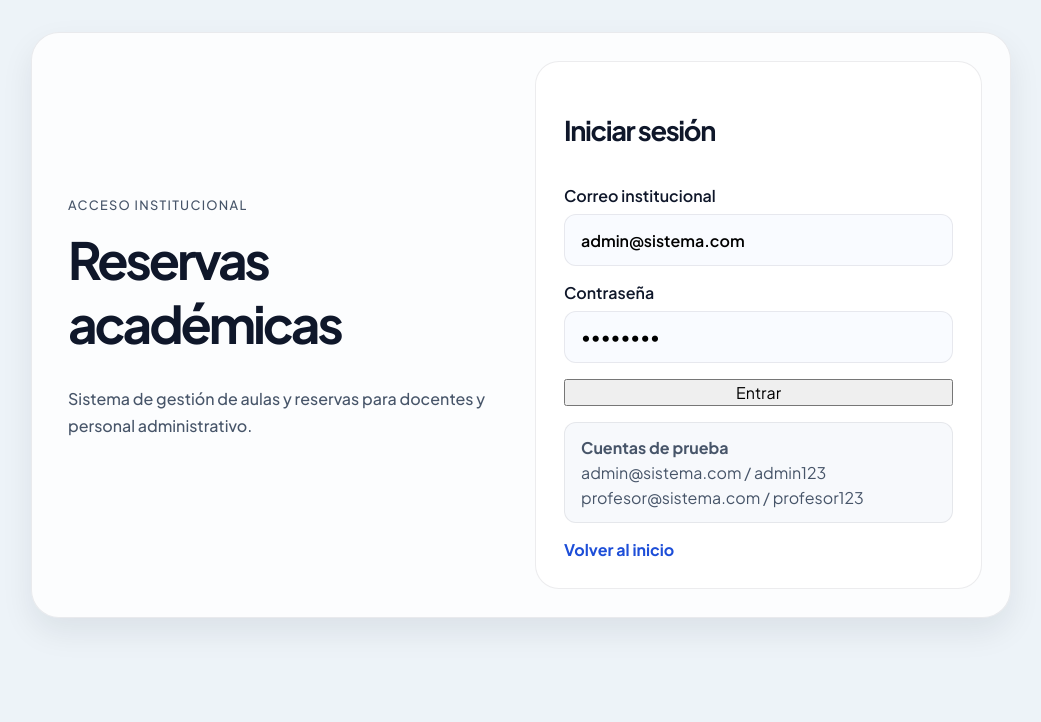
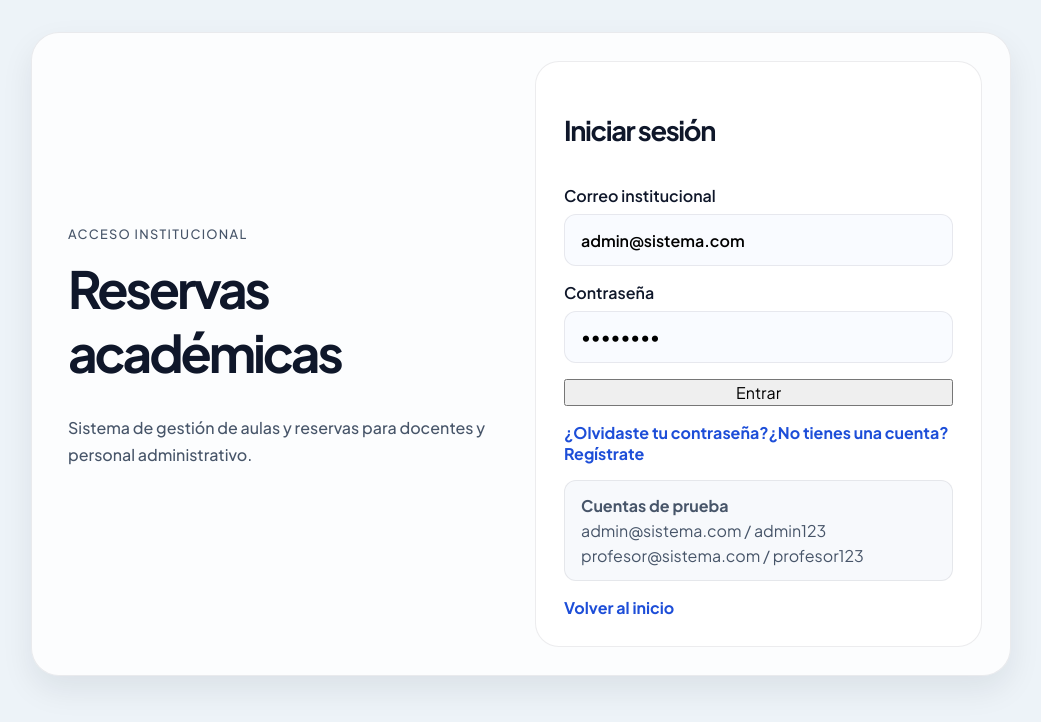
Before and after one commit to isyoimerr/sistema-reservas-aulas, a Next.js app in the folder migracion-vercel/: page /login in a window 1280 px wide. Shown: the top 722 px of the page, without its empty margins (119-1160 px from the left). Built offline with nearby package versions, Linux system fonts and the light colour scheme; no server answers.

Commit message:
actualizacion final

```diff
--- a/migracion-vercel/app/login/page.tsx
+++ b/migracion-vercel/app/login/page.tsx
@@ -176,6 +176,22 @@ export default function LoginPage() {
 
           <button type="submit">Entrar</button>
 
+          <div className="auth-links">
+            <Link
+              href="#"
+              className="text-link"
+              onClick={(event) => {
+                event.preventDefault();
+                setError("Recuperación de contraseña no habilitada en este momento. Habla con el administrador.");
+              }}
+            >
+              ¿Olvidaste tu contraseña?
+            </Link>
+            <Link href="/registro" className="text-link">
+              ¿No tienes una cuenta? Regístrate
+            </Link>
+          </div>
+
           <div className="demo-accounts">
             <strong>Cuentas de prueba</strong>
             <span>admin@sistema.com / admin123</span>
--- a/migracion-vercel/app/reservas/page.tsx
+++ b/migracion-vercel/app/reservas/page.tsx
@@ -302,7 +302,7 @@ export default function ReservasPage() {
         <header className="topbar">
           <div>
             <p className="eyebrow">Gestión</p>
-            <h1>Reservas</h1>
+            <h1>{isAdmin ? "Reservas" : "Mis reservas"}</h1>
           </div>
           <button className="primary-button" type="button" onClick={() => setForm(emptyForm)}>
             Nueva solicitud
--- a/migracion-vercel/components/role-sidebar.tsx
+++ b/migracion-vercel/components/role-sidebar.tsx
@@ -16,12 +16,7 @@ const adminMenu = [
 ];
 
 const professorMenu = [
-  { label: "Home", href: "/dashboard" },
-  { label: "Dashboard", href: "/dashboard" },
   { label: "Mis reservas", href: "/reservas" },
-  { label: "Reservas", href: "/reservas" },
-  { label: "Horarios", href: "/horarios" },
-  { label: "Perfil", href: "/perfil" },
 ];
 
 export default function RoleSidebar() {
```
